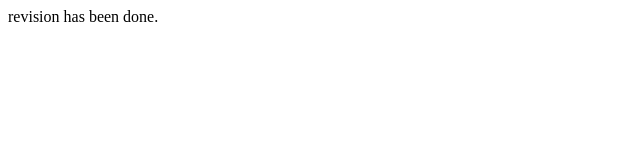
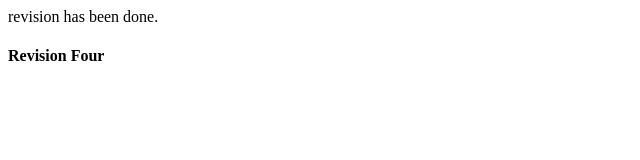
Before and after one commit to abhishek-kalpvaig/TCS-Training, a plain HTML site: page Test-1.html in a window 1280 px wide. Shown: the whole page, without its empty margins (0-640 px from the left). Drawn offline with Linux system fonts and the light colour scheme.

Commit message:
My fourth revision

```diff
--- a/Test-1.html
+++ b/Test-1.html
@@ -8,6 +8,7 @@
 </head>
 <body>
     revision has been done.
+    <h4>Revision Four</h4>
 
 </body>
 </html>
```
